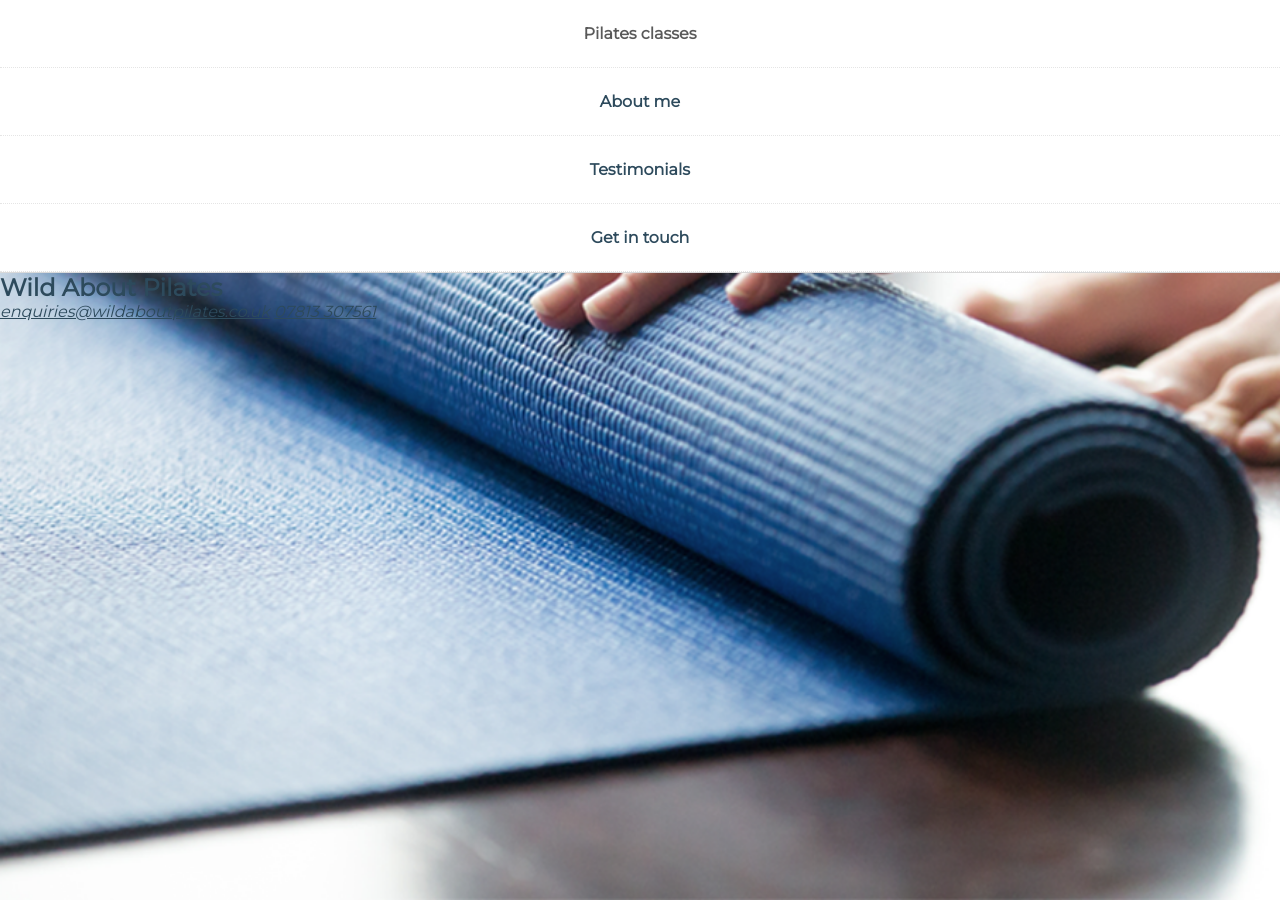
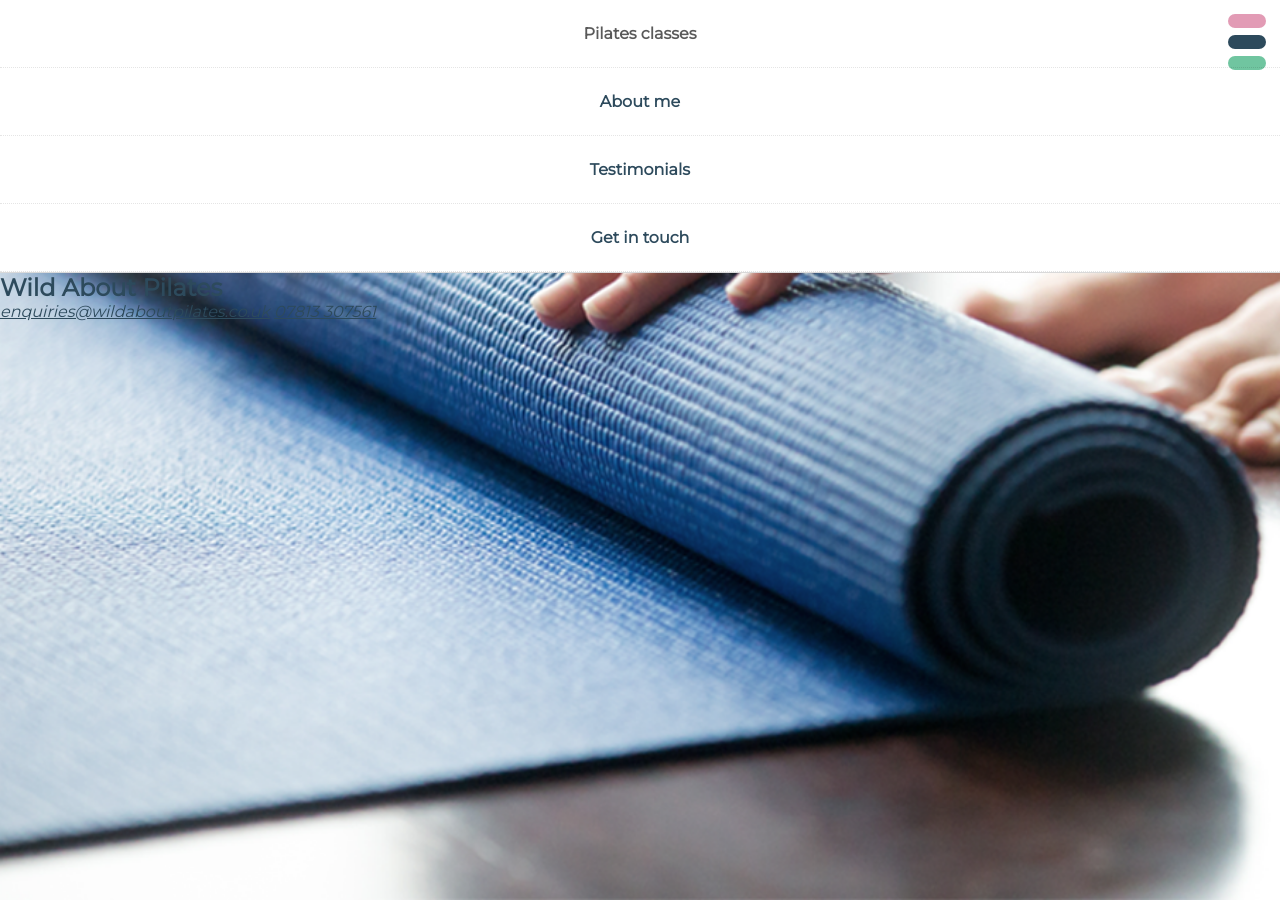
Before and after one commit to mikeraynham/wildaboutpilates, a Jekyll site: the page built from index.md, in a window 1280 px wide. Built offline with Jekyll 4.4.1, drawn with Linux system fonts in a browser that asks for light colours.

Commit message:
First stage of burger menu

```diff
--- a/_layouts/default.html
+++ b/_layouts/default.html
@@ -10,7 +10,9 @@
     <body>
         <header>
             <a id="skip_to_content" href="#main_content">Skip to main content</a>
-            <nav aria-label="Main Navigation">
+            <nav role="navigation" aria-label="Main Navigation">
+                <input type="checkbox" />
+                <label>Menu toggle</label>
                 <ul>
                     <li aria-current="page">Pilates classes</li>
                     <li><a href="#">About me</a></li>
--- a/css/screen.scss
+++ b/css/screen.scss
@@ -60,6 +60,52 @@ header > nav {
     transition: 300ms all ease;
 }
 
+header > nav > input {
+    opacity: 0;
+    position: absolute;;
+    right: 0.88em;
+    top: 0.88em;
+    height: 4em;
+    width: 4em;
+    z-index: 1000;
+}
+
+header > nav > label, header > nav > label::before, header > nav > label::after {
+    content: "";
+    display: block;
+    width: 2.35em;
+    height: 0.88em;
+    text-indent: -999999px;
+    border: none;
+    border-radius: 0.44em;
+    float: right;
+}
+
+header > nav > label {
+    right: 0.88em;
+    top: 0.88em;
+    position: relative;
+    background-color: palette('dusky_pink');
+}
+
+header > nav > label::before {
+    position: absolute;
+    top: 1.32em;
+    background-color: palette('dark_blue');
+}
+
+header > nav > label::after {
+    position: absolute;
+    top: 2.64em;
+    background-color: palette('mint_green');
+}
+
+header > nav > input:checked + label,
+header > nav > input:checked + label::after,
+header > nav > input:checked + label::before {
+    height: 0.44em;
+}
+
 header nav > ul {
     list-style-type: none;
 }
```
